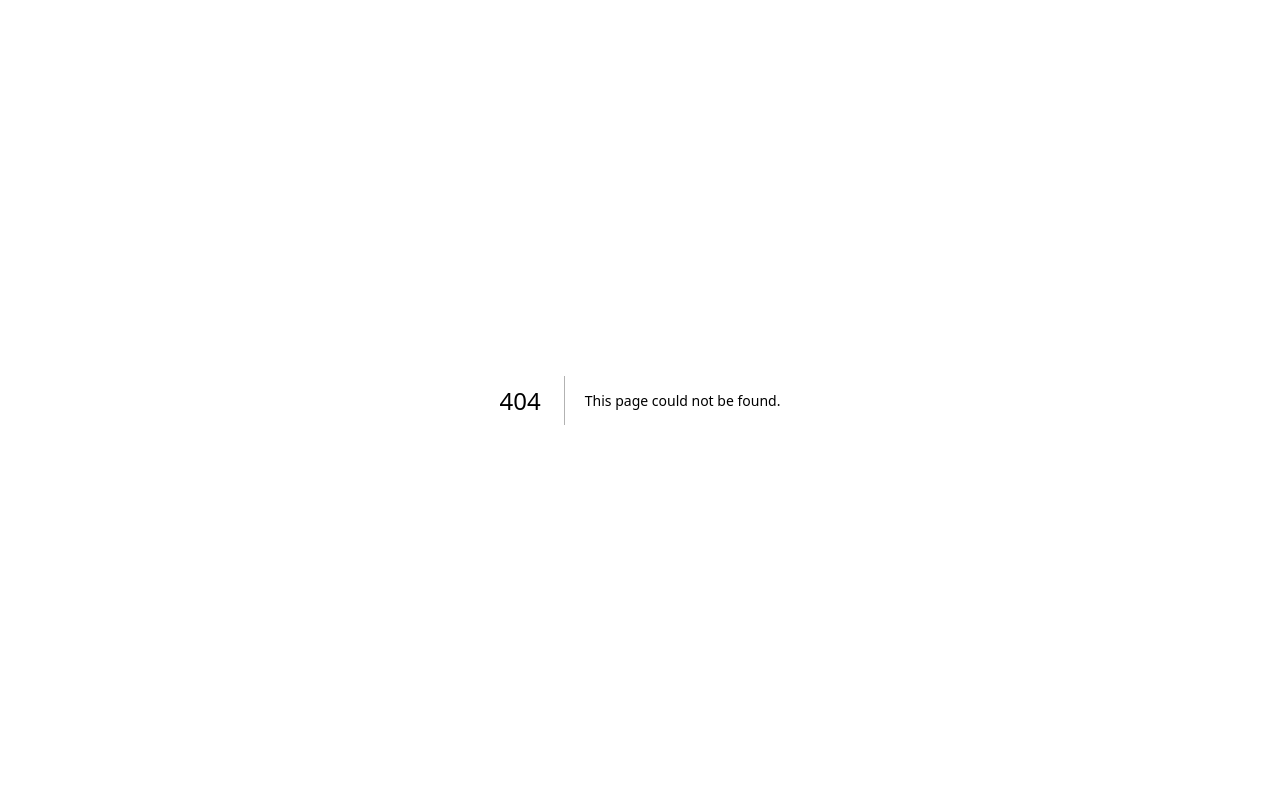
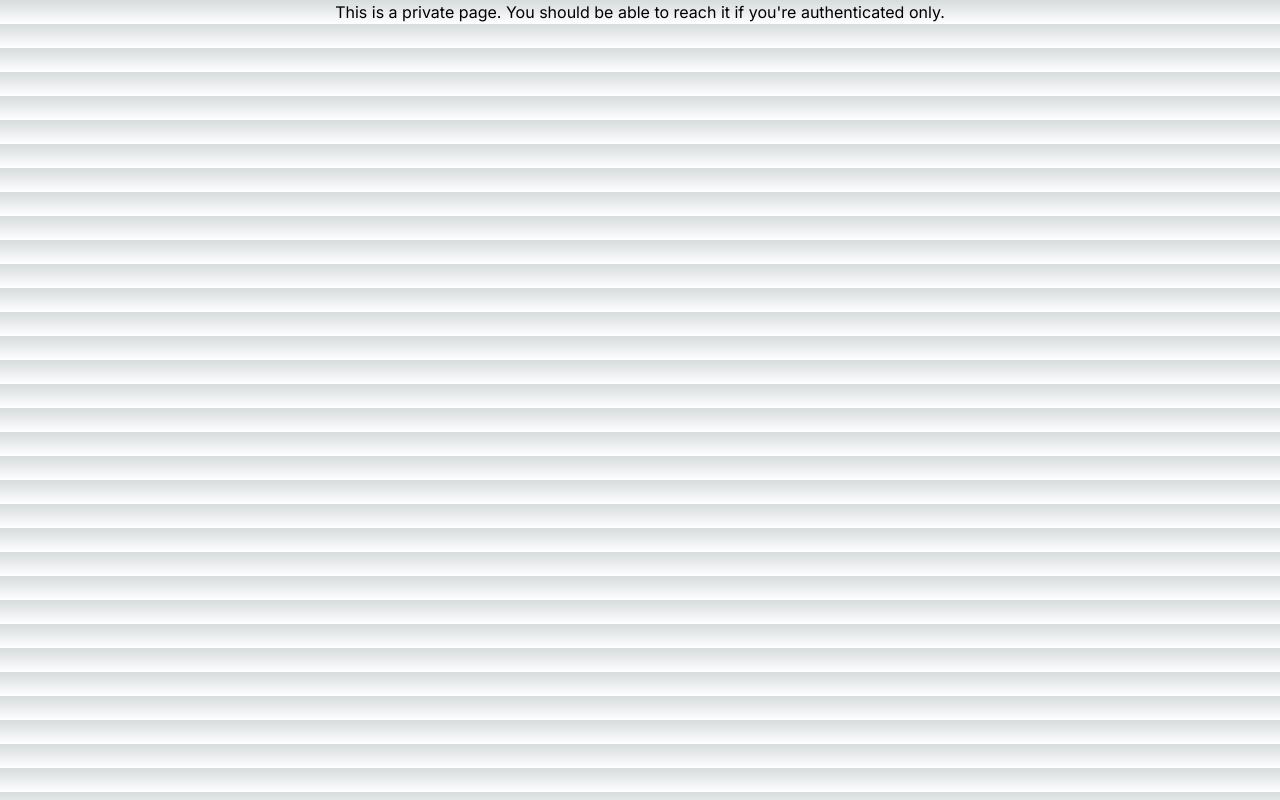
Before and after one commit to LuisGilGB/next-auth-poc, a Next.js app: page /private-page in a window 1280 px wide. Before the commit this address had no page. Built offline with nearby package versions, Linux system fonts and the light colour scheme.

Commit message:
Configured middleware and private page to make it reachable only if the user is authenticated

```diff
--- /dev/null
+++ b/src/app/private-page/page.tsx
@@ -0,0 +1,9 @@
+const PrivatePage = () => (
+  <div className="w-full h-full flex justify-center items-center">
+    <p className="w-[720px] text-center">
+      This is a private page. You should be able to reach it if you&apos;re authenticated only.
+    </p>
+  </div>
+)
+
+export default PrivatePage
--- /dev/null
+++ b/src/middleware.ts
@@ -0,0 +1,5 @@
+export { default } from "next-auth/middleware"
+
+export const config = {
+  matcher: ["/private-page"]
+}
```
Also changed, not shown: 1 other file (tests, documents, lock files or other folders).
